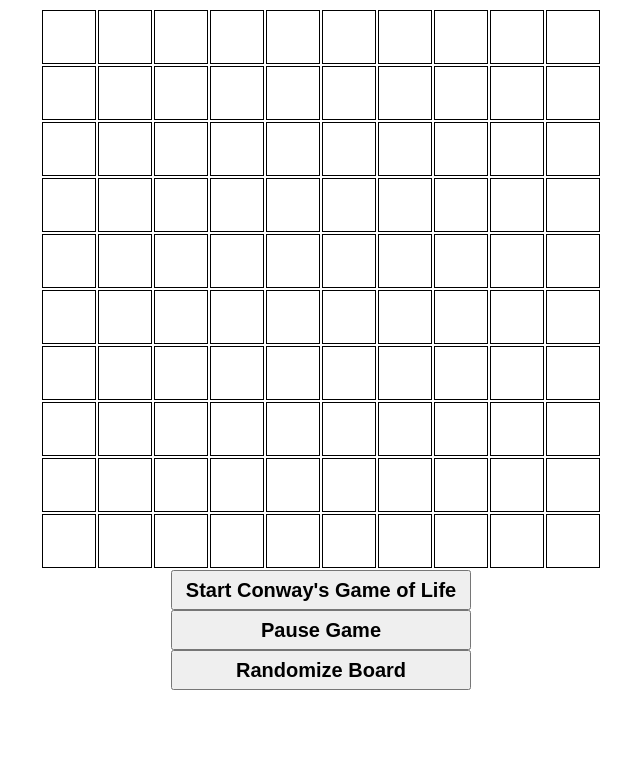
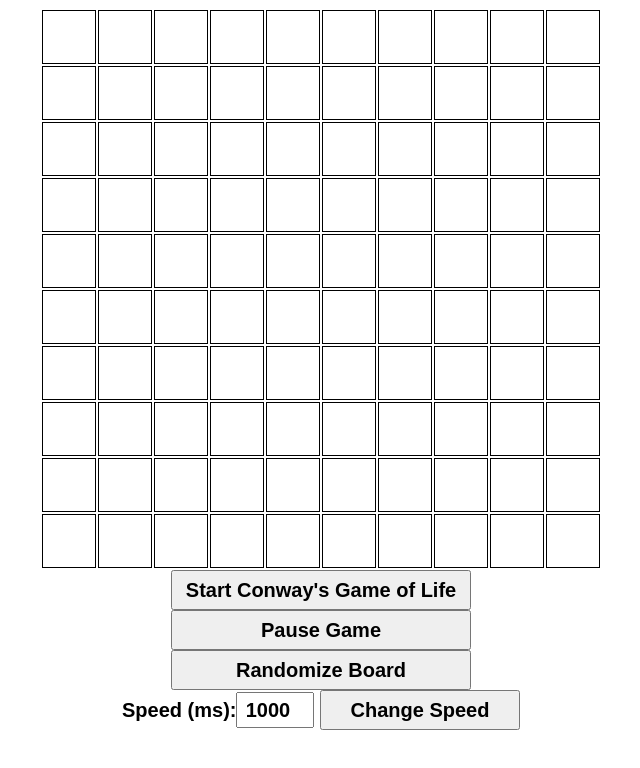
Before and after one commit to brianneas/conways-game-of-life, a plain HTML site: page index.html in a window 1280 px wide. Both pictures are taken after a click on the button "Create Table". Shown: the whole page, without its empty margins (319-959 px from the left). Drawn offline with nearby package versions, Linux system fonts and the light colour scheme.

Commit message:
Add option to change speed of the board stepping through generations

```diff
--- a/app.js
+++ b/app.js
@@ -1,7 +1,8 @@
 const gameState = {
   rows : null,
   columns : null,
-  running : false
+  running : false,
+  speed: 1000 // in ms
 }
 
 function createTable() {
@@ -50,7 +51,7 @@ function runGame() {
 function gameOn() {
   if (gameState.running) {
     game()
-    setTimeout(gameOn, 1000)
+    setTimeout(gameOn, gameState.speed)
   }
 }
 
@@ -180,3 +181,7 @@ function randomizeBoard() {
     }
   }
 }
+
+function changeSpeed() {
+  gameState.speed = parseInt($('#gameSpeed').val())
+}
--- a/index.html
+++ b/index.html
@@ -23,5 +23,9 @@
     <div>
       <button class="gameOption" onclick="randomizeBoard()">Randomize Board</button>
     </div>
+    <span class="gameOption">
+      Speed (ms):<input type="number" id="gameSpeed" value="1000"></input>
+      <button id="changeSpeedButton" onclick="changeSpeed()">Change Speed</button>
+    </span>
   </body>
 </html>
--- a/styles.css
+++ b/styles.css
@@ -20,7 +20,25 @@ td {
 .gameOption {
   height: 40px;
   width: 300px;
+  font-family: sans-serif;
   font-size: 20px;
   font-weight: bold;
   display: none;
 }
+
+#changeSpeedButton {
+  height: 40px;
+  width: 200px;
+  font-family: sans-serif;
+  font-size: 20px;
+  font-weight: bold;
+}
+
+#gameSpeed {
+  height: 30px;
+  width: 70px;
+  font-family: sans-serif;
+  font-size: 20px;
+  font-weight: bold;
+  text-align: center;
+}
```
